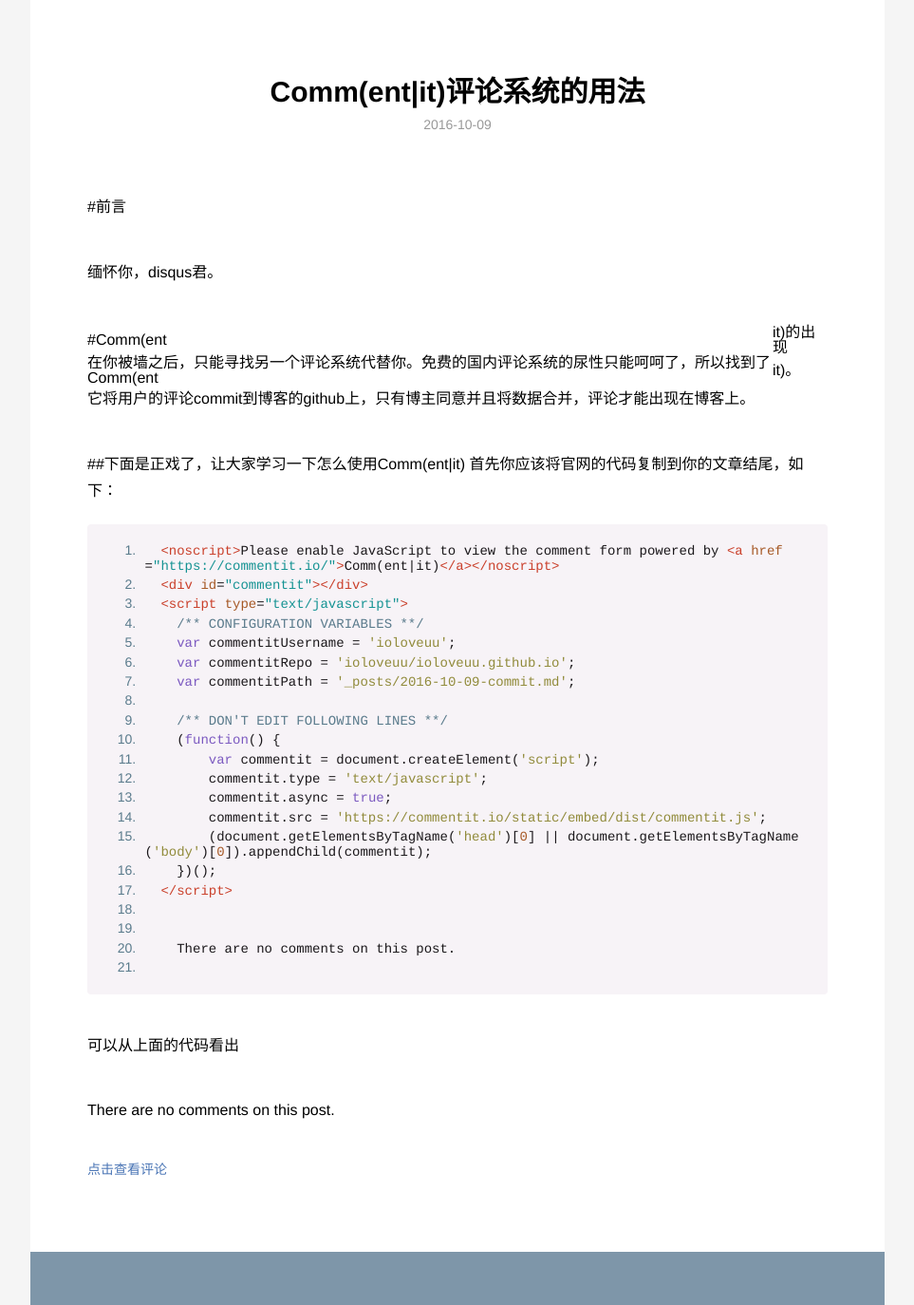
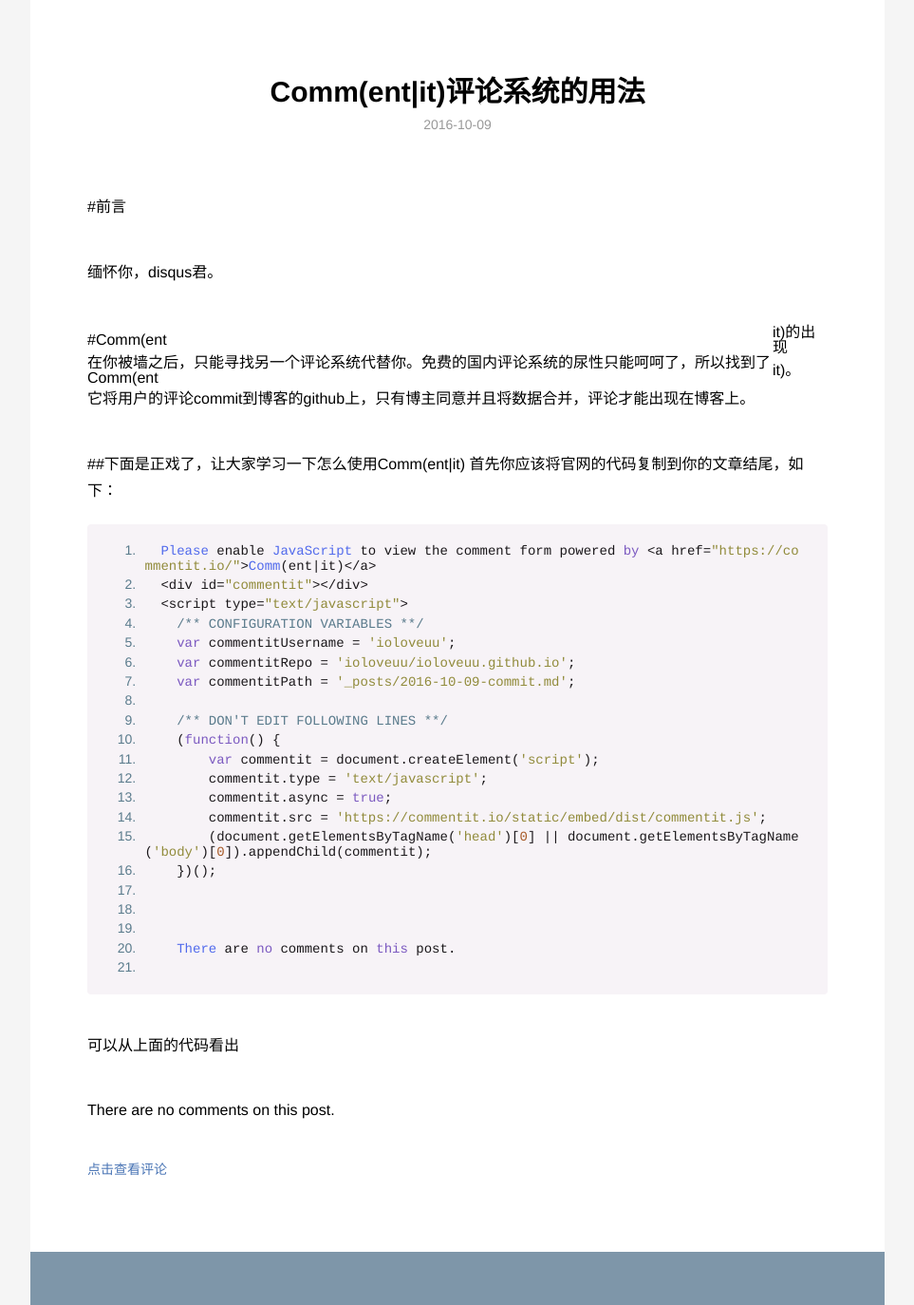
Before and after one commit to ioloveuu/ioloveuu.github.io, a Jekyll site: the page built from _posts/2016-10-09-commit.md, in a window 1280 px wide, cut to the strip 0-1374 px from the top of the page. Shown: the whole strip at 95% size, without its empty margins (158-1121 px from the left). Built offline with Jekyll 4.4.1, drawn with Linux system fonts in a browser that asks for light colours; nearby versions of some CDN libraries; a script that is not in the unit is left out; some of the changed lines change nothing that is shown; grey boxes are pictures that could not be loaded.

Commit message:
Update 2016-10-09-commit.md

````diff
--- a/_posts/2016-10-09-commit.md
+++ b/_posts/2016-10-09-commit.md
@@ -17,7 +17,7 @@
 ##下面是正戏了，让大家学习一下怎么使用Comm(ent|it)
 首先你应该将官网的代码复制到你的文章结尾，如下：
 ```
-  <noscript>Please enable JavaScript to view the comment form powered by <a href="https://commentit.io/">Comm(ent|it)</a></noscript>
+  Please enable JavaScript to view the comment form powered by <a href="https://commentit.io/">Comm(ent|it)</a>
   <div id="commentit"></div>
   <script type="text/javascript">
     /** CONFIGURATION VARIABLES **/
@@ -33,7 +33,7 @@
         commentit.src = 'https://commentit.io/static/embed/dist/commentit.js';
         (document.getElementsByTagName('head')[0] || document.getElementsByTagName('body')[0]).appendChild(commentit);
     })();
-  </script>
+
     {%if page.comments %}
     {% assign sorted_comments = (page.comments | sort: 'date') %}
   {% endif %}
````
